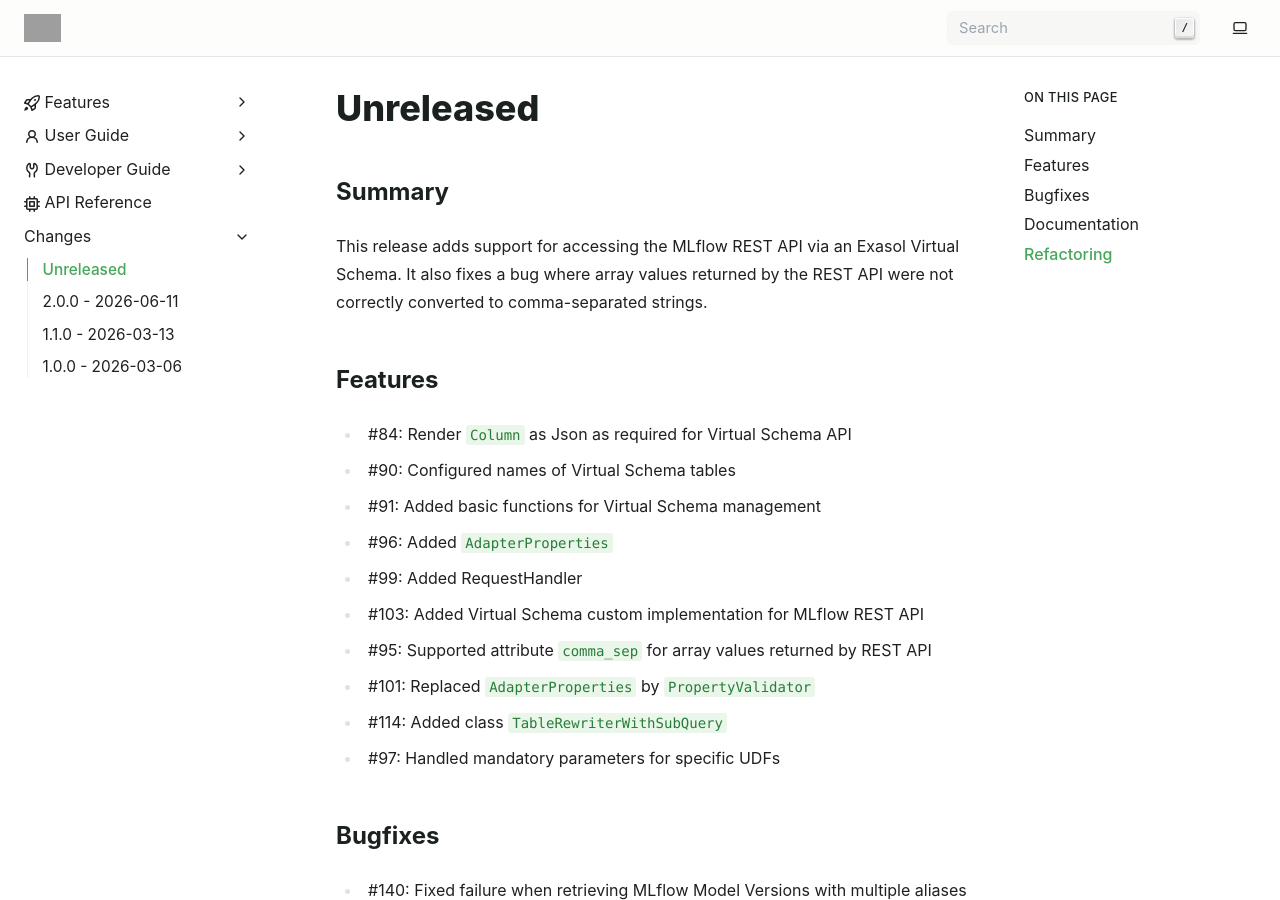
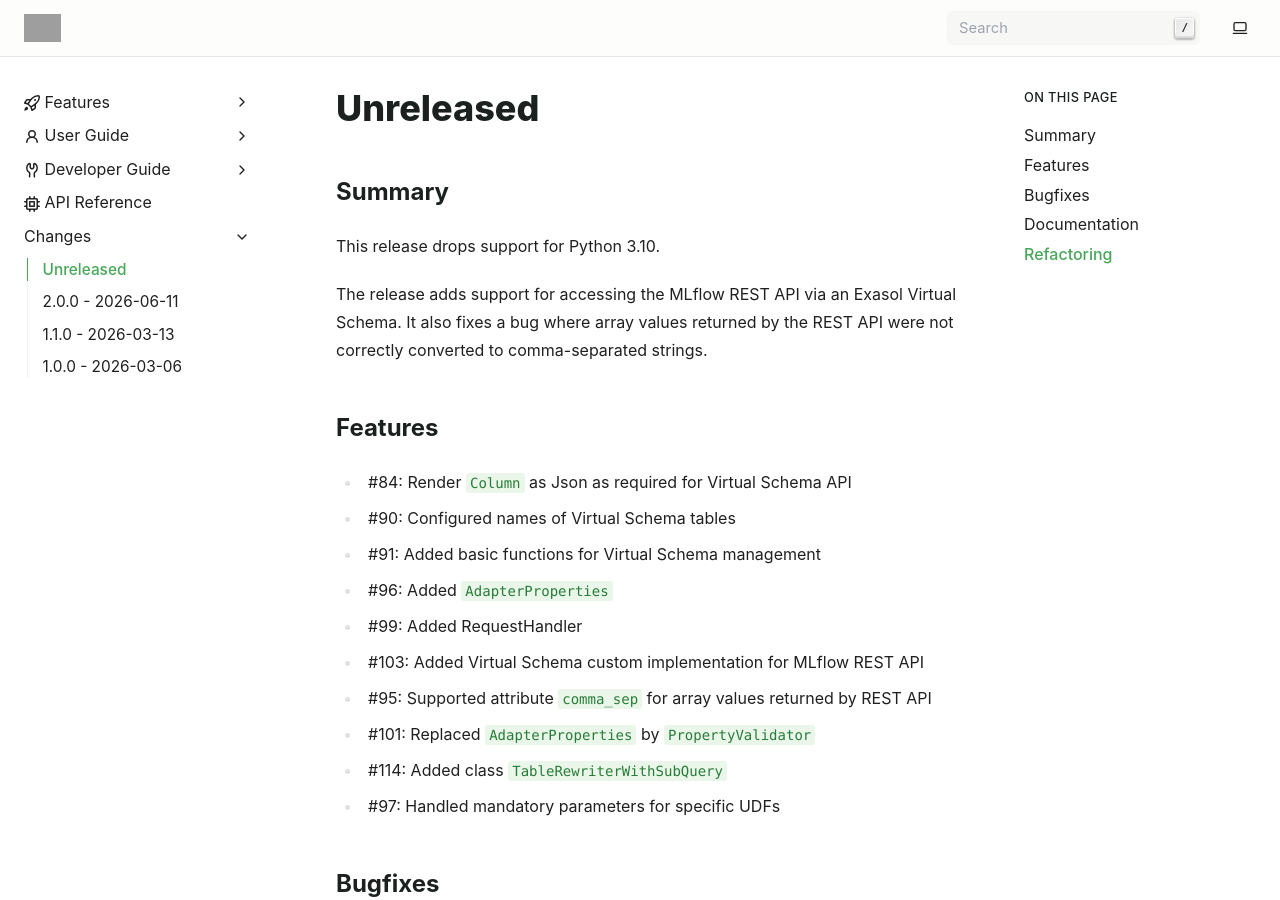
Before and after one commit to exasol/mlflow-plugin, a Sphinx documentation site: the page built from doc/changes/unreleased.md, in a window 1280 px wide and 900 px high. Built offline with Sphinx 7.4.7, drawn with Linux system fonts in a browser that asks for light colours; pages that are not in the unit, such as notebooks, are missing from menus; grey boxes are pictures that could not be loaded.

Commit message:
Updated changelog

```diff
--- a/doc/changes/unreleased.md
+++ b/doc/changes/unreleased.md
@@ -2,7 +2,9 @@
 
 ## Summary
 
-This release adds support for accessing the MLflow REST API via an Exasol Virtual Schema. It also fixes a bug where array values returned by the REST API were not correctly converted to comma-separated strings.
+This release drops support for Python 3.10.
+
+The release adds support for accessing the MLflow REST API via an Exasol Virtual Schema. It also fixes a bug where array values returned by the REST API were not correctly converted to comma-separated strings.
 
 ## Features
 
```
